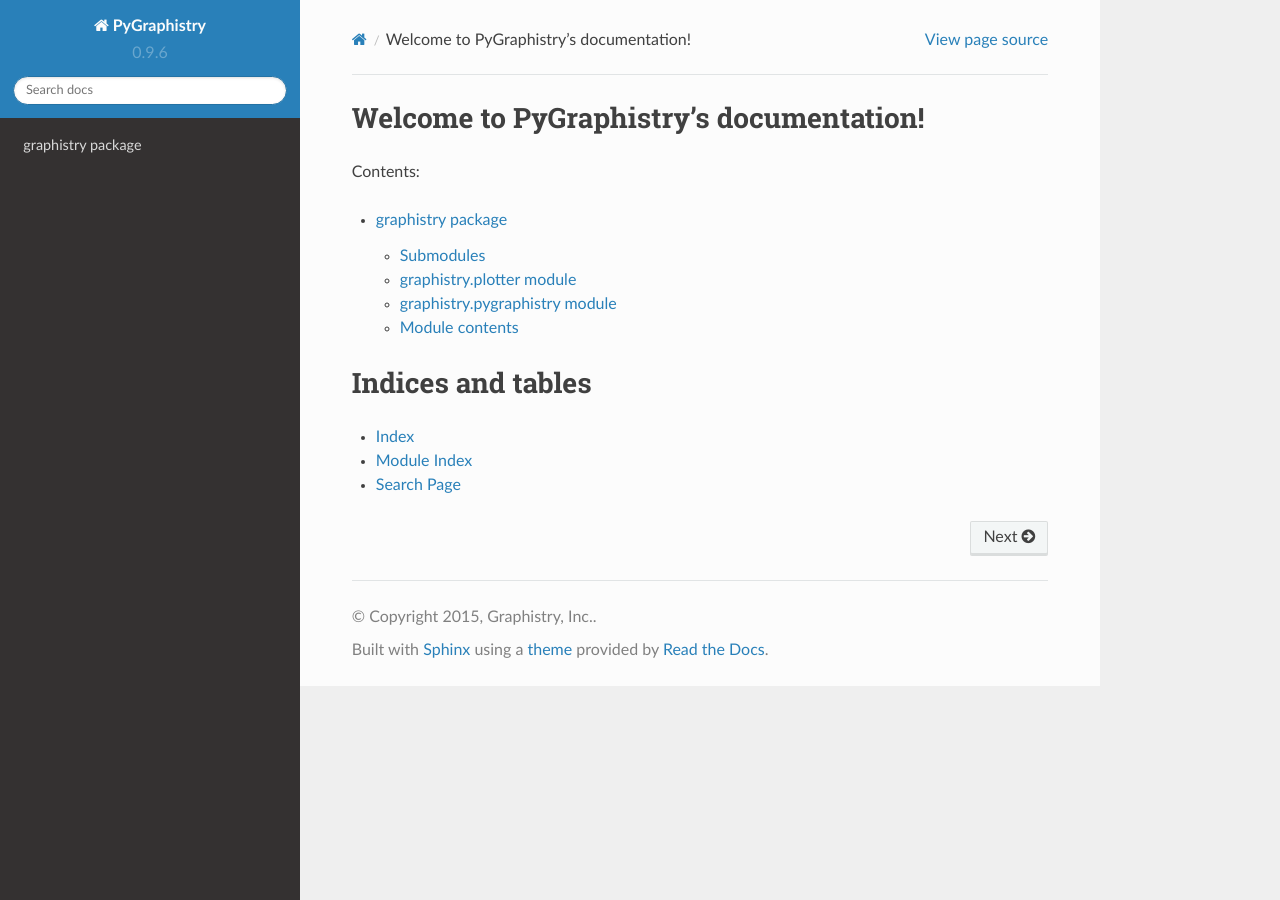
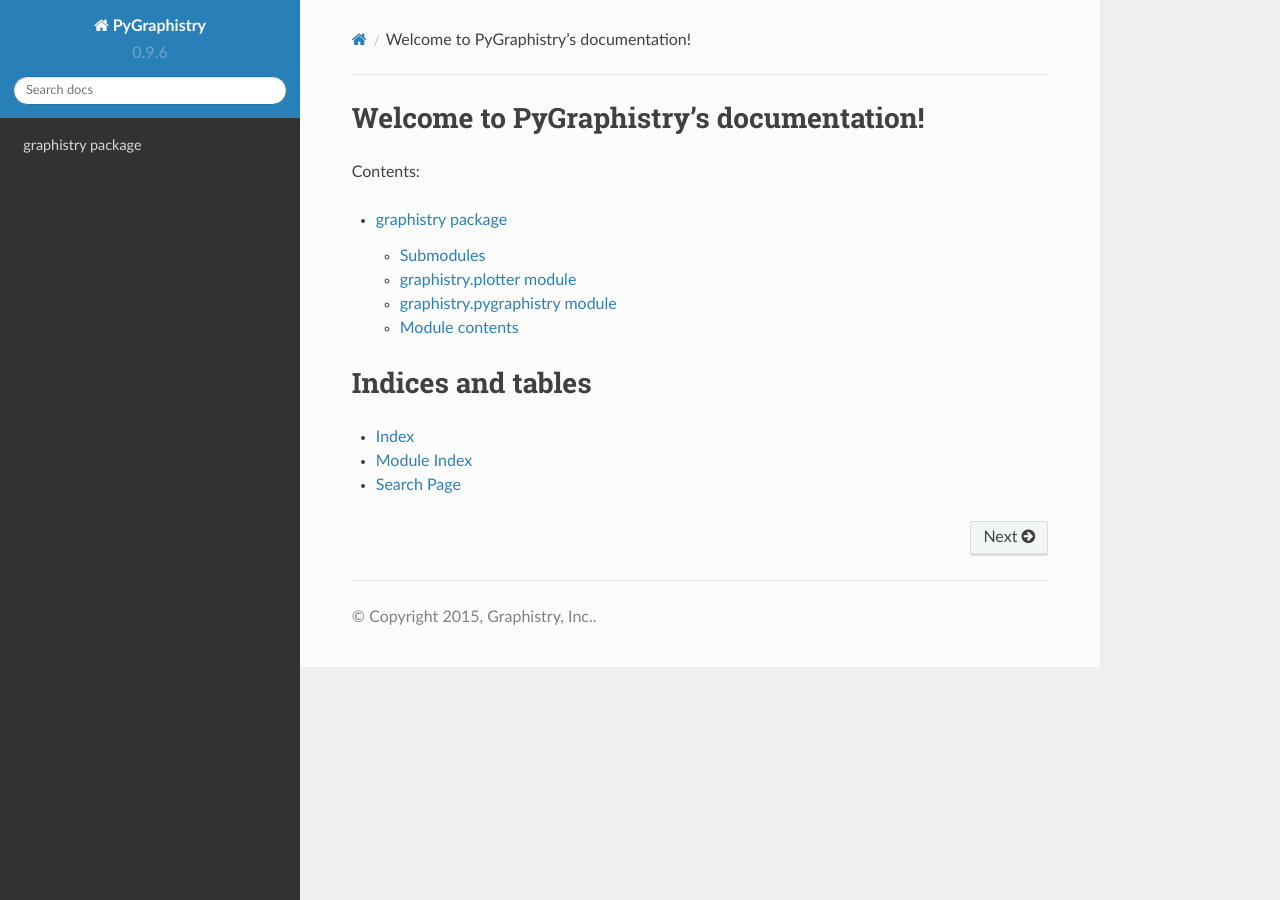
Before and after one commit to graphistry/pygraphistry, a Sphinx documentation site: the page built from docs/source/index.rst, in a window 1280 px wide. Built offline with Sphinx 7.4.7 and the Read the Docs theme 2.0.0, drawn with Linux system fonts in a browser that asks for light colours; the version number is read from the project's files by our own code.

```diff
--- a/docs/source/conf.py
+++ b/docs/source/conf.py
@@ -48,7 +48,7 @@ templates_path = ['_templates']
 source_suffix = '.rst'
 
 # The encoding of source files.
-#source_encoding = 'utf-8-sig'
+source_encoding = 'utf-8-sig'
 
 # The master toctree document.
 master_doc = 'index'
@@ -182,10 +182,10 @@ html_static_path = ['_static']
 #html_split_index = False
 
 # If true, links to the reST sources are added to the pages.
-#html_show_sourcelink = True
+html_show_sourcelink = False
 
 # If true, "Created using Sphinx" is shown in the HTML footer. Default is True.
-#html_show_sphinx = True
+html_show_sphinx = False
 
 # If true, "(C) Copyright ..." is shown in the HTML footer. Default is True.
 #html_show_copyright = True
```
